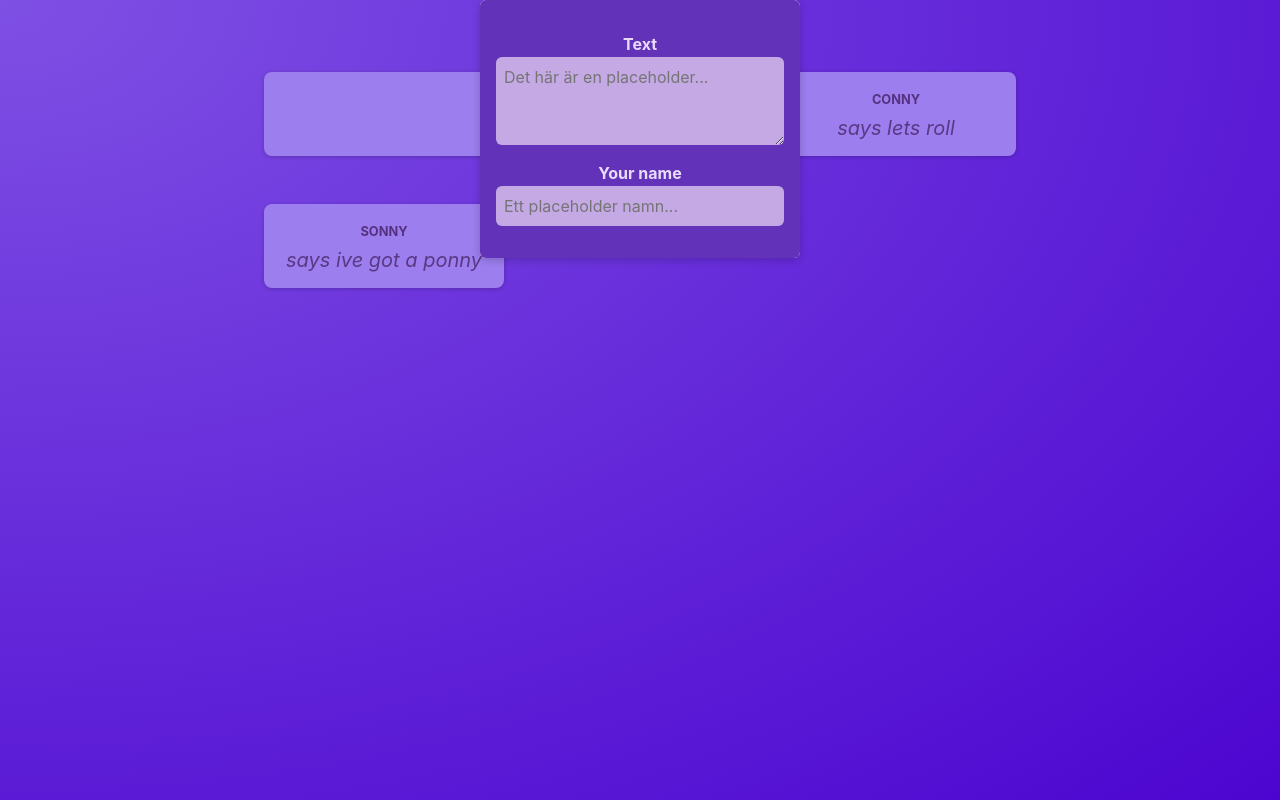
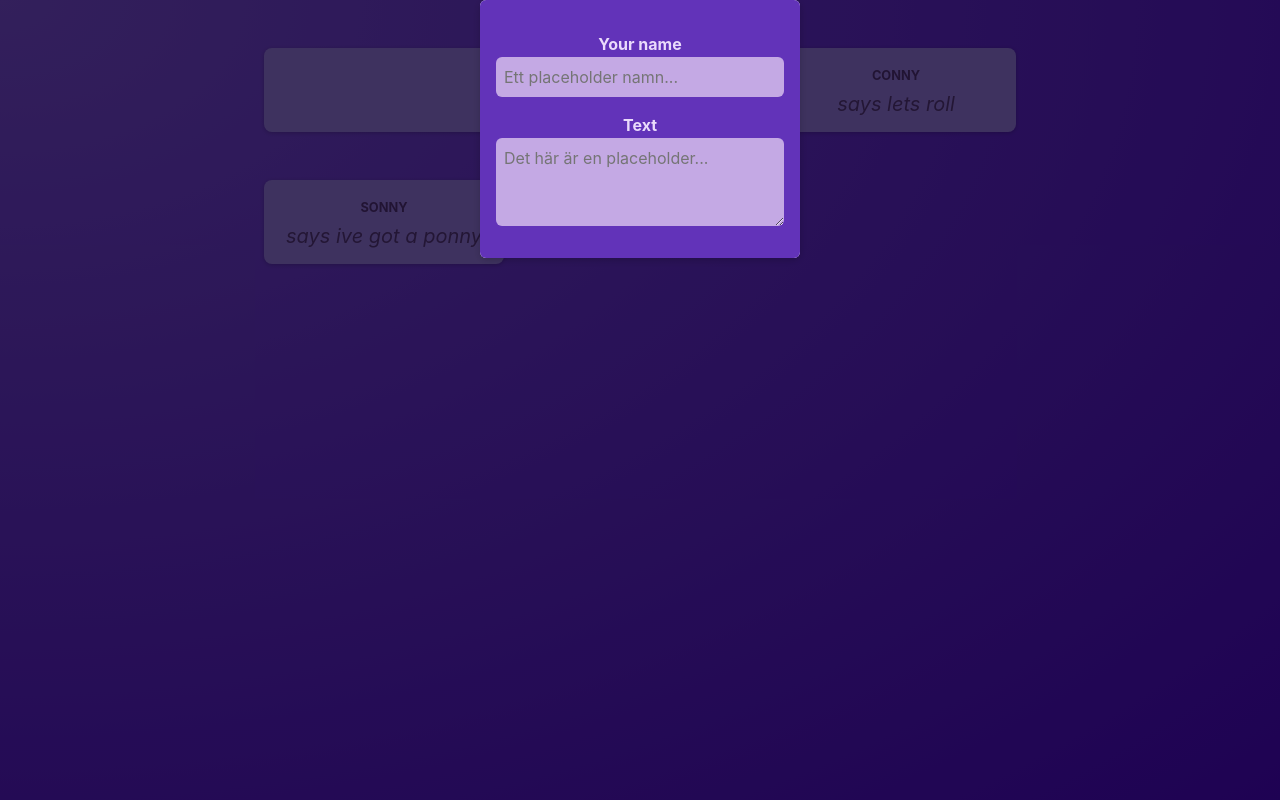
Before and after one commit to johanaller/next-js-react, a React (Vite) app: page / in a window 1280 px wide. Built offline with nearby package versions, Linux system fonts and the light colour scheme.

Commit message:
adding close functionality to modal backdrop and a handleclick event to the modal itself to stop propagation when clicking on the modal.

```diff
--- a/src/components/Modal/Modal.jsx
+++ b/src/components/Modal/Modal.jsx
@@ -1,12 +1,23 @@
 import styles from "./Modal.module.css"
 
-function Modal({ children }) {
+function Modal({ children, onClose, isOpen }) {
+    const handleClose = () => {
+        // Call the onClose function when the backdrop is clicked
+        console.log("onClose clicked")
+        onClose();
+    };
+
+    const handleModalClick = (event) => {
+        // Prevent the click event from bubbling up to the backdrop
+        event.stopPropagation();
+    };
+
     return (
         <>
-            <div className={styles.backdop}>
-                <dialog open className={styles.modal}>{children}</dialog>
+            {isOpen && (<div className={styles.backdrop} onClick={handleClose}>
+                <dialog open className={styles.modal} onClick={handleModalClick}>{children}</dialog>
                 Hello from modal
-            </div>
+            </div>)}
         </>
     )
 }
--- a/src/components/NewPost/NewPost.jsx
+++ b/src/components/NewPost/NewPost.jsx
@@ -1,15 +1,19 @@
 import styles from "./NewPost.module.css"
 
-function NewPost({ changeBodyHandler, changeAuthorHandler}) {
+function NewPost({ onAuthorChange, onBodyChange }) {
     return (
         <form className={styles.form}>
             <p>
-                <label htmlFor="body">Text</label>
-                <textarea id="body" required rows={3} placeholder={'Det här är en placeholder...'} onChange={changeBodyHandler} />
+                <label htmlFor="name"> Your name</label>
+                <input type="text" id="name" placeholder="Ett placeholder namn..." required onChange={onAuthorChange} />
             </p>
             <p>
-                <label htmlFor="name"> Your name</label>
-                <input type="text" id="name" placeholder="Ett placeholder namn..." required onChange={changeAuthorHandler} />
+                <label htmlFor="body">Text</label>
+                <textarea
+                    id="body"
+                    required rows={3}
+                    placeholder={'Det här är en placeholder...'}
+                    onChange={onBodyChange} />
             </p>
         </form>
     )
--- a/src/components/PostList/PostList.jsx
+++ b/src/components/PostList/PostList.jsx
@@ -10,15 +10,23 @@ function PostList() {
         setBodyText(event.target.value)
     };
 
+
     const [authorName, setAuthorName] = useState("");
     const changeAuthorHandler = (event) => {
         setAuthorName(event.target.value)
     };
 
+    const [isModalOpen, setIsModalOpen] = useState(true);
+
+    const toggleModal = () => {
+        setIsModalOpen(!isModalOpen);
+        console.log('toggle modal clicked', isModalOpen)
+    };
+
     return (
         <>
-            <Modal>
-                <NewPost  onAuthorChange={changeAuthorHandler} onBodyChange={changeBodyHandler} />
+            <Modal isOpen={isModalOpen} onClose={toggleModal}>
+                <NewPost onAuthorChange={changeAuthorHandler} onBodyChange={changeBodyHandler} />
             </Modal>
             <ul className={styles.posts}>
                 <Post author={authorName} body={bodyText} />
```
Also changed, not shown: src/components/NewPost/NewPost.module.css (indentation only).
